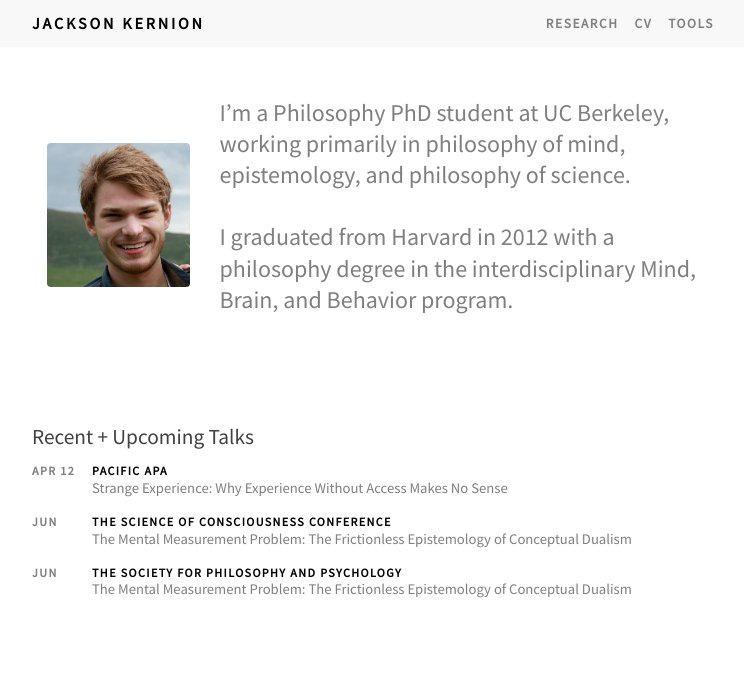
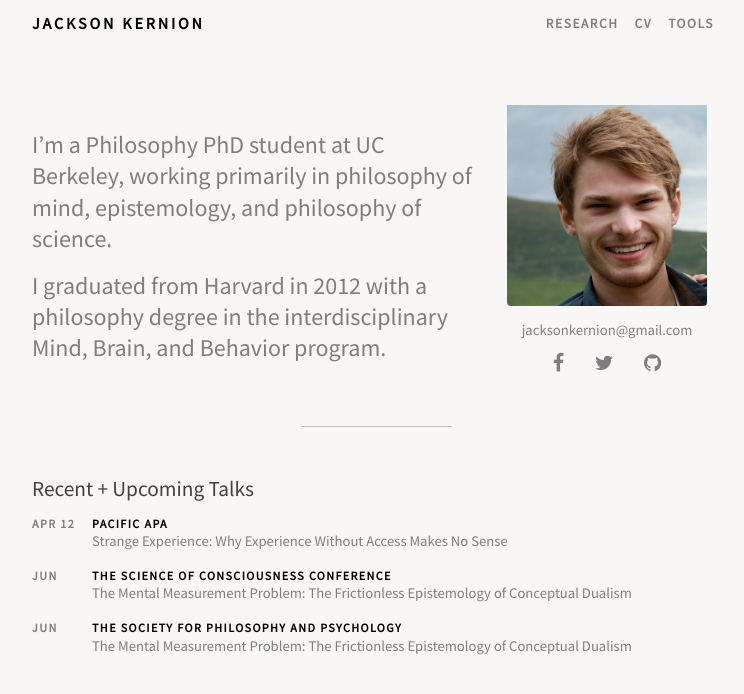
Before and after one commit to jacksonkernion/jacksonkernion.github.io, a Jekyll site: the page built from index.md, in a window 1280 px wide. Shown: the top 694 px of the page, without its empty margins (263-1007 px from the left). Built offline with Jekyll 4.4.1, drawn with Linux system fonts in a browser that asks for light colours; nearby versions of some CDN libraries; our own code applies the rules of GitHub Pages for plain Markdown files.

Commit message:
CSS, design tweaks

```diff
--- a/assets/stylesheets/style.css
+++ b/assets/stylesheets/style.css
@@ -2,6 +2,7 @@
 body{
 	font-family: "Source Sans Pro";
 	line-height: 1.3;
+	background-color: #F8F7F5;
 }
 
 h1{
@@ -13,7 +14,7 @@ h1{
 h2{
 	font-size: 16pt;
 	font-weight: 400;
-	color: #404040;
+	color: #414040;
 	margin-bottom: 15px;
 	padding-top: 20px;
 }
@@ -22,7 +23,7 @@ h3{
 	margin-top: 30px;
 	font-weight: 700;
 	letter-spacing: 0.16em;
-	color: #888;
+	color: #8A8888;
 	text-transform: uppercase;
 }
 h5{
@@ -35,17 +36,18 @@ h5{
 
 p{
 	font-size: 12pt;
-	color: #7F7F7F;
-	line-height: 1.3;
+	color: #7F7D7D;
+	line-height: 1.4;
 }
 
 a{
-	color: #2D4BE2;
+	color: #7F7D7D;
 	text-decoration: none;
 }
 
 a:hover {
-	color: #2D4BE2;
+	text-decoration: none;
+	color: black;
 }
 
 .container{
@@ -54,7 +56,7 @@ a:hover {
 
 
 .navbar{
-	background-color: #f8f8f8;
+	/* background-color: #f8f8f8; */
 }
 
 a.navbar-brand{
@@ -98,12 +100,45 @@ a.nav-link:hover{
 .about-container{
 	color: #7F7F7F;
 	margin-bottom: 0;
-	margin:50px 0;
+	margin:50px 0 30px;
 }
 
 .profile{
-	max-height:151px;
-	margin:8px 0 30px;
+	padding-top: 8px;
+}
+.profile img{
+	max-height:180px;
+	filter: grayscale(95%) sepia(10%) brightness(1.15);
+}
+
+.short-bio{
+	padding-left:0px;
+}
+
+.short-bio p{
+	font-size: 18pt;
+	color: #7F7D7D;
+	font-weight: 400;
+	line-height: 1.3;
+}
+
+.short-bio p:last-child{
+	margin-bottom: 0;
+}
+
+.email{
+	font-size: 11pt;
+	padding: 15px 0 10px;
+}
+
+.social-links{
+	font-size: 15pt;
+	padding-bottom:20px;
+}
+
+.social-links a{
+	padding: 0 10pt;
+	border-bottom: none;
 }
 
 .main {
@@ -111,17 +146,18 @@ a.nav-link:hover{
 }
 
 .page-description {
-	color: #7F7F7F;
+	color: #7F7D7D;
 	font-size: 18pt;
 	font-weight: 400;
 	padding-bottom: 20px;
 	margin-bottom: 20px;
+	line-height: 1.3;
 }
 
 .page-divider {
 	width:150px;
 	border-bottom: 1.5px solid #BFBFBF;
-	margin:45px auto 15px;
+	margin:30px auto;
 
 }
 
@@ -148,6 +184,7 @@ a.nav-link:hover{
 	letter-spacing: 0.12em;
 	font-weight: 600;
 	font-size: 9pt;
+	color: #7F7D7D;
 }
 
 /*
@@ -158,16 +195,21 @@ a.nav-link:hover{
 	color:#7F7F7F;
 	font-size: 9pt;
 	margin-bottom: 19px;
-}
+} */
 
 .little-links a{
  	display: inline-block;
   	position: relative;
   	text-decoration: none;
+  	border-bottom: ;
+	padding-bottom: 2px;
+
 }
 
 .little-links a:hover{
 	text-decoration: none;
+	border-color: black;
+
 }
 
 
@@ -178,10 +220,9 @@ a.nav-link:hover{
   display: inline-block;
   height: 1em;
   width: 100%;
-  border-bottom: 1.3px solid;
+  border-bottom: 1.5px solid #7F7D7D;
   margin-top: 7px;
 }
-*/
 
 .talk-venue{
 	text-transform: uppercase;
--- a/index.md
+++ b/index.md
@@ -1,13 +1,23 @@
 
 <div class="row about-container align-items-center">
-  <div class="col-12 col-sm-3 text-center">
-    <img src="assets/images/profile.jpg" class="rounded img-fluid profile">
+  <div class="col-12 col-sm-4 push-sm-8 text-center">
+    <img src="assets/images/profile.jpg" class="rounded img-fluid profile mt-md-0 mb-md-0 mt-4 mb-4">
+    <div class="contact-links">
+      <div class="email">jacksonkernion@gmail.com</div>
+      <div class="social-links">
+        <a href="https://www.facebook.com/jackson.kernion"><i class="fa fa-facebook" aria-hidden="true"></i></a>
+        <a href="https://twitter.com/JacksonKernion"><i class="fa fa-twitter" aria-hidden="true"></i></a>
+        <a href="https://github.com/jacksonkernion"><i class="fa fa-github" aria-hidden="true"></i></a>
+      </div>
+    </div>
   </div>
-  <div class="col-12 col-sm-9 page-description">
-    I’m a Philosophy PhD student at UC Berkeley, working primarily in philosophy of mind, epistemology, and philosophy of science. <br/><br/>
-    I graduated from Harvard in 2012 with a philosophy degree in the interdisciplinary Mind, Brain, and Behavior program.
+  <div class="col-12 col-sm-8 pull-sm-4 short-bio">
+    <p>I’m a Philosophy PhD student at UC Berkeley, working primarily in philosophy of mind, epistemology, and philosophy of science.</p>
+    <p>I graduated from Harvard in 2012 with a philosophy degree in the interdisciplinary Mind, Brain, and Behavior program.</p>
   </div>
 </div>
+
+<div class="page-divider"></div>
 
 ## Recent + Upcoming Talks
 
```
Also changed, not shown: tools.md (+1 -1 lines).
